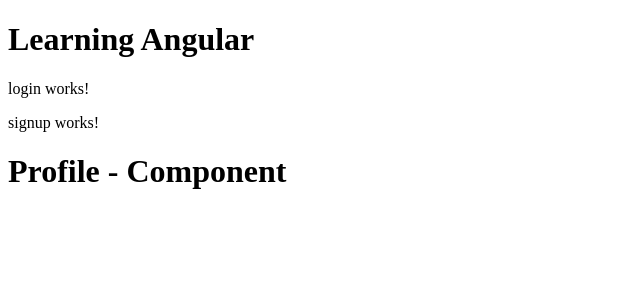
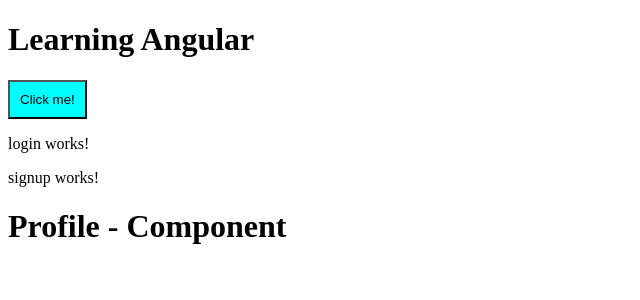
Before and after one commit to Hol7/AngularTuto, an Angular app: page / in a window 1280 px wide. Shown: the top 300 px of the page, without its empty margins (0-640 px from the left). Built offline with nearby package versions, Linux system fonts and the light colour scheme.

Commit message:
add button with click handler to app component

```diff
--- a/src/app/app.component.html
+++ b/src/app/app.component.html
@@ -1,4 +1,6 @@
 <h1>Learning Angular</h1>
+<button  (click)="handleClick()" style="background-color: aqua; padding: 10px;">Click me!</button>
+
 <app-login></app-login>
 <app-signup></app-signup>
 <app-profile></app-profile>
--- a/src/app/app.component.ts
+++ b/src/app/app.component.ts
@@ -13,4 +13,13 @@
 })
 export class AppComponent {
   title = 'angular-01tutor';
+  handleClick(){
+    alert("function click")
+    this.otheClickEvent()
+  };
+
+
+  otheClickEvent(){
+    console.log("this event worked")
+  };
 }
```
